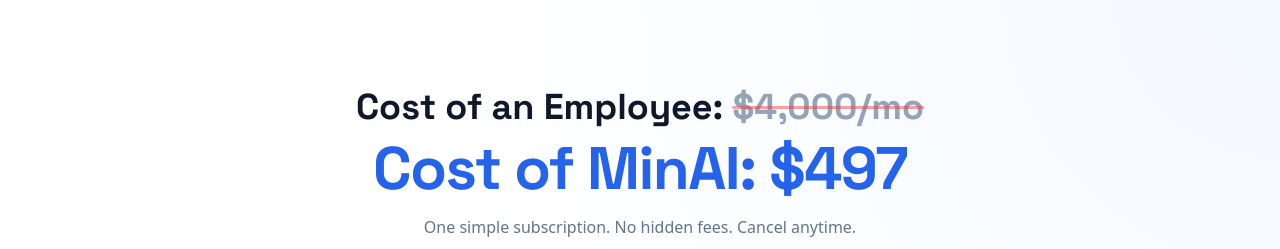
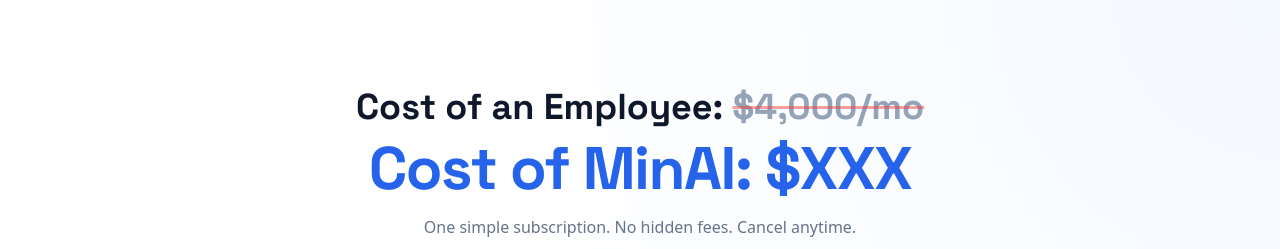
Before and after one commit to 100Bco/MinAI.biz-Web-v1.0, a React (Vite) app: page / in a window 1280 px wide. Shown: the part 8580-8829 px from the top of the page. Built offline with nearby package versions, Linux system fonts and the light colour scheme.

Commit message:
Update Pricing.tsx

```diff
--- a/components/Pricing.tsx
+++ b/components/Pricing.tsx
@@ -39,7 +39,7 @@
             Cost of an Employee: <span className="line-through text-slate-400 decoration-red-500/50">$4,000/mo</span>
           </h2>
           <h2 className="text-4xl md:text-6xl font-bold text-blue-600 tracking-tight">
-            Cost of MinAI: $497
+            Cost of MinAI: $XXX
           </h2>
           <p className="mt-4 text-slate-500">One simple subscription. No hidden fees. Cancel anytime.</p>
         </motion.div>
```
